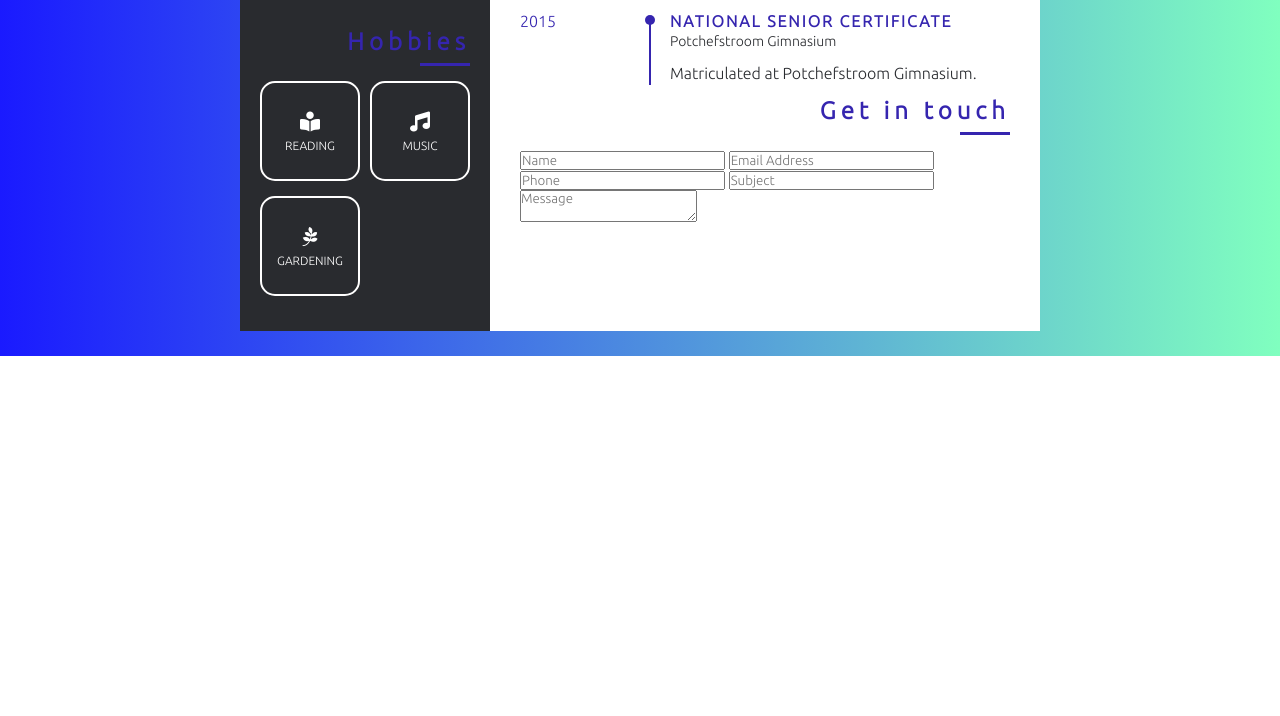
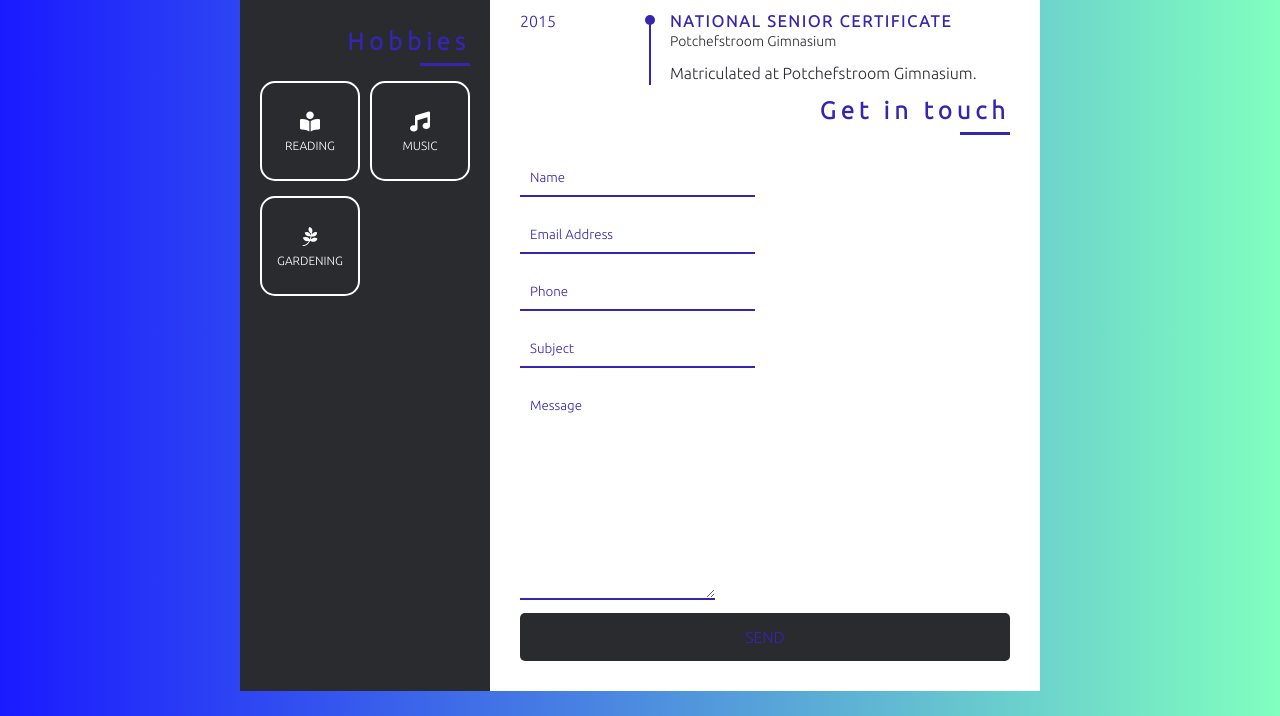
Before and after one commit to InusV/InusVermeulen_CV, a website: page public/index.html in a window 1280 px wide. Shown: the part 942-1658 px from the top of the page. Before the commit the page ends 1298 px from the top, so only its background shows below. Drawn offline with Linux system fonts and the light colour scheme.

```diff
--- a/public/assets/css/styles.css
+++ b/public/assets/css/styles.css
@@ -10,6 +10,7 @@
 
 body{
     background: linear-gradient(to right, #1a1aff, #80ffbf);
+    background-size: cover;
 }
 
 .resume{
@@ -227,3 +228,45 @@
     height: 90%;
     background: #3525af;
 }
+
+.input_fields{
+    width: 48%;
+    display: flex;
+    flex-direction: column;
+    margin-right: 4%;
+}
+
+.input_fields .input,
+.msg textarea{
+    margin: 10px 0;
+    background: transparent;
+    border: 0;
+    border-bottom: 2px solid #3525af;
+    padding: 10px;
+}
+
+.msg textarea{
+    height: 212px;
+}
+
+::-webkit-input-placeholder{
+    color: #3525af;
+}
+
+::-moz-input-placeholder{
+    color: #3525af;
+}
+
+::-ms-input-placeholder{
+    color: #3525af;
+}
+
+.btn{
+    background: #292b2f;
+    text-align: center;
+    padding: 15px;
+    border-radius: 5px;
+    color: #3525af;
+    cursor: pointer;
+    text-transform: uppercase;
+}
--- a/public/index.html
+++ b/public/index.html
@@ -259,6 +259,7 @@
                         </div>
                     <div class="msg">
                         <textarea placeholder = "Message"></textarea>
+                        <div class="btn">Send</div>
                     </div>
                 </div>
             </div>
```
